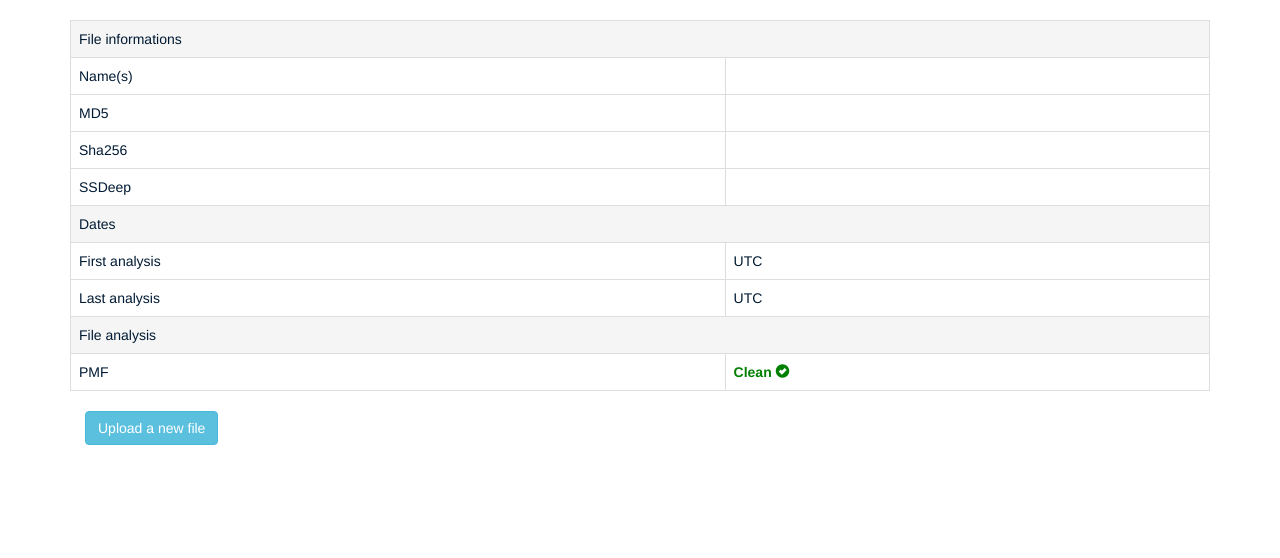
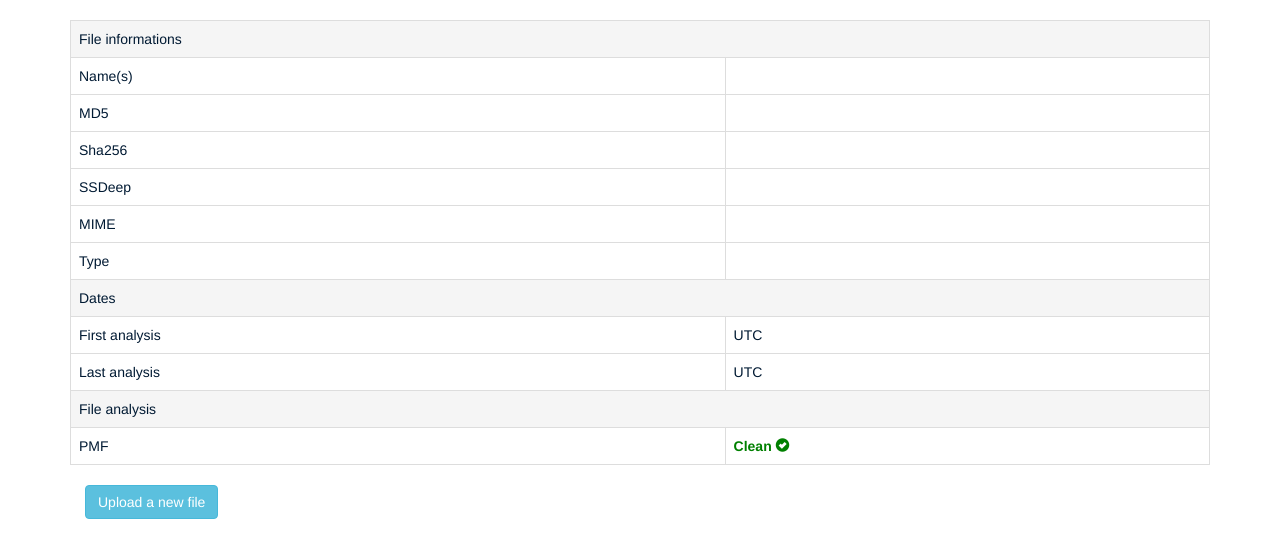
Before and after one commit to nbs-system/mowr, a Flask app: template mowr/templates/result.html in a window 1280 px wide. Shown: the part 51-609 px from the top of the page. Run offline with Flask 2, Linux system fonts and the light colour scheme; the template is opened without the code that fills it, so the values that code supplies are empty; parts of the project's set-up code (start-up, migrations or seed data) failed here and were passed over; some libraries are stand-ins or nearby versions.

Commit message:
Added file type specification (TODO Review)

```diff
--- a/mowr/model/db.py
+++ b/mowr/model/db.py
@@ -15,3 +15,4 @@ class Sample(Document):
     vote_clean = IntField(default=0)
     vote_malicious = IntField(default=0)
     mime = StringField(max_length=25)
+    type = StringField(max_length=5)
--- a/mowr/templates/index.html
+++ b/mowr/templates/index.html
@@ -5,6 +5,12 @@
         <h3>More Obvious Web-malware Repository</h3>
         <form action="{{ url_for('default.upload') }}" method="post" enctype="multipart/form-data" class="dropzone"
               id="dropzone">
+            <label for="select">File type ?</label>
+            <select id="select" name="filetype">
+                {% for option in file_types %}
+                    <option value="{{ option }}">{{ option }}</option>
+                {% endfor %}
+            </select>
             <span class="btn btn-file">
                 <i class="glyphicon glyphicon-file upload-icon"></i>
                 <span class="center">Drag and drop a file here or click to browse</span>
--- a/mowr/templates/result.html
+++ b/mowr/templates/result.html
@@ -37,6 +37,14 @@
         <tr>
             <td>SSDeep</td>
             <td>{{ file['ssdeep'] }}</td>
+        </tr>
+        <tr>
+            <td>MIME</td>
+            <td>{{ file['mime'] }}</td>
+        </tr>
+        <tr>
+            <td>Type</td>
+            <td>{{ file['type'] }}</td>
         </tr>
 
         <tr>
--- a/mowr/views/default.py
+++ b/mowr/views/default.py
@@ -54,7 +54,8 @@ def upload():
     chmod(newfile, 0o400)
 
     # Then analyse it and show results
-    analyser = Analyser(sha256=sha256sum, filename=file.filename, mime=mime)
+    filetype = request.form.get('filetype')
+    analyser = Analyser(sha256=sha256sum, filename=file.filename, mime=mime, filetype=filetype)
     analyser.analyse()
     return redirect(url_for('default.file', sha256=sha256sum, action='analysis'))
 
@@ -111,4 +112,4 @@ def vote(sha256, mode):
 
 @default.route('/')
 def index():
-    return render_template('index.html')
+    return render_template('index.html', file_types=['PHP', 'ASP'])
```
Also changed, not shown: mowr/model/analyser.py (+12 -5 lines).
